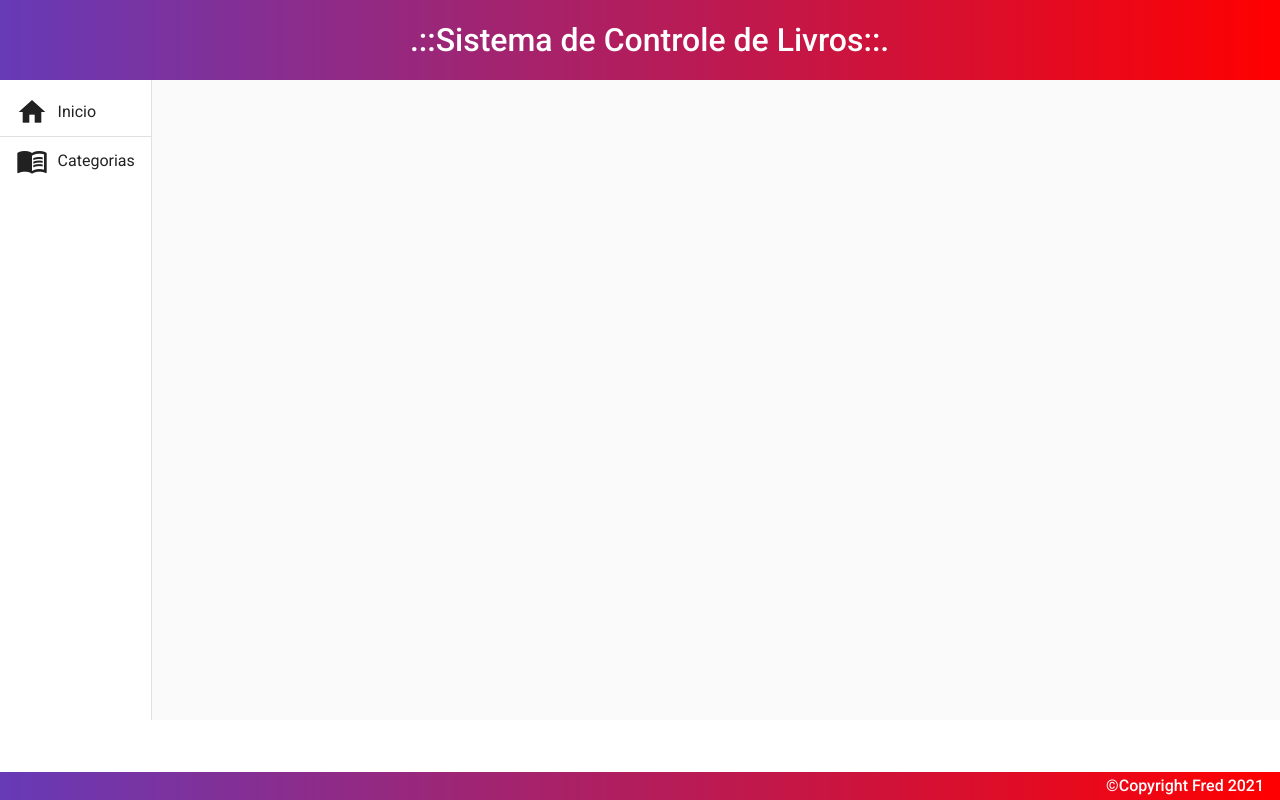
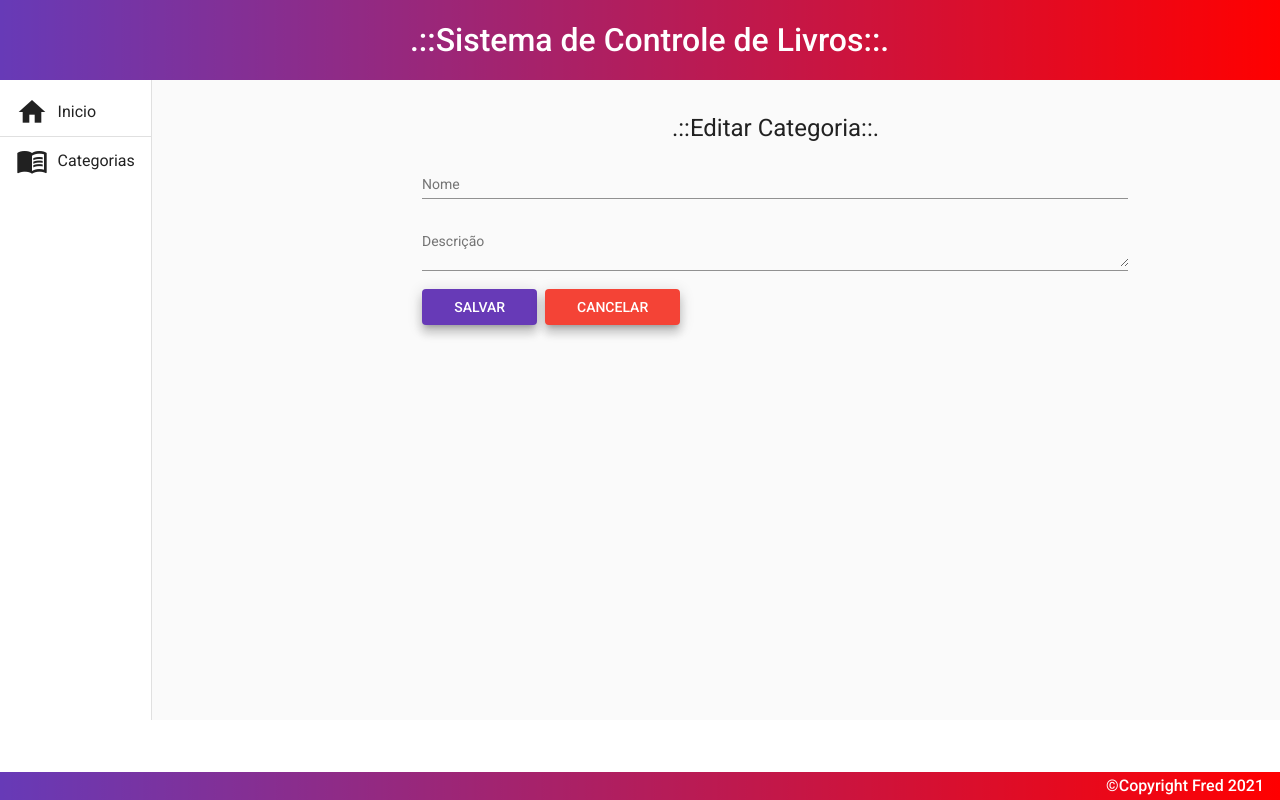
Before and after one commit to fredyefra/angular-livraria-frontend, an Angular app: page /categorias/update/1 in a window 1280 px wide. Before the commit this address led to /. Built offline with nearby package versions, Linux system fonts and the light colour scheme; no server answers.

Commit message:
Componente Update.

```diff
--- a/src/app/components/view/categoria/categoria-delete/categoria-delete.component.ts
+++ b/src/app/components/view/categoria/categoria-delete/categoria-delete.component.ts
@@ -9,7 +9,7 @@ import { ActivatedRoute, Router } from "@angular/router";
   styleUrls: ["./categoria-delete.component.css"],
 })
 export class CategoriaDeleteComponent implements OnInit {
-  categoria: Categoria = {
+    categoria: Categoria = {
     identificador: "",
     nome: "",
     descricao: "",
@@ -48,5 +48,4 @@ export class CategoriaDeleteComponent implements OnInit {
  cancel(): void{
    this.rota.navigate(['categorias'])
  }
-
 }
--- a/src/app/components/view/categoria/categoria-list/categoria-list.component.html
+++ b/src/app/components/view/categoria/categoria-list/categoria-list.component.html
@@ -1,6 +1,6 @@
 <div class="content">
   <div class="title">
-    <h1>Categoria</h1>
+    <h1>.::Consultar Categorias::.</h1>
   </div>
 
   <button class="button mat-elevation-z8" (click)="rotaNovaCategoria()" mat-flat-button color="primary">
@@ -42,11 +42,31 @@
         <th mat-header-cell *matHeaderCellDef class="header">AÇÕES</th>
         <td mat-cell *matCellDef="let element">
 
+          <!-- <a class="delete" routerLink="delete/ {{element.identificador}}">
+            <i class="material-icons">delete</i>
+          </a> -->
+
+          <button mat-icon-button color="primary" routerLink="update/{{element.identificador}}">
+            <mat-icon>edit</mat-icon>
+          </button>
+
+          <button mat-icon-button color="warn" routerLink="delete/{{element.identificador}}" aria-label="Example icon-button with a heart icon">
+            <mat-icon>delete</mat-icon>
+          </button>
+
+        </td>
+
+      </ng-container>
+
+      <!-- <ng-container matColumnDef="editar">
+        <th mat-header-cell *matHeaderCellDef class="header">EDITAR</th>
+        <td mat-cell *matCellDef="let element">
+
           <a class="description" href="#">
             <i class="material-icons">description</i>
           </a>
 
-          <a class="edit" href="#">
+          <a class="edit">
             <i class="material-icons">edit</i>
           </a>
 
@@ -56,7 +76,9 @@
 
         </td>
 
-      </ng-container>
+      </ng-container> -->
+
+
 
       <tr mat-header-row *matHeaderRowDef="displayedColumns"></tr>
       <tr mat-row *matRowDef="let row; columns: displayedColumns"></tr>
--- a/src/app/components/view/categoria/categoria-list/categoria-list.component.ts
+++ b/src/app/components/view/categoria/categoria-list/categoria-list.component.ts
@@ -1,8 +1,12 @@
-import { Component, OnInit } from '@angular/core';
+import { Component, Inject, OnInit } from '@angular/core';
 import { Router } from '@angular/router';
+import { Dialog } from '@material-ui/core';
 import { Rotate90DegreesCcw } from '@material-ui/icons';
 import { Categoria } from '../categoria.model';
 import { CategoriaService } from '../categoria.service';
+import { MatDialog, MAT_DIALOG_DATA } from '@angular/material/dialog';
+import { CategoriaUpdateComponent } from '../categoria-update/categoria-update.component';
+
 
 @Component({
   selector: 'app-categoria-list',
@@ -12,14 +16,21 @@ import { CategoriaService } from '../categoria.service';
 export class CategoriaListComponent implements OnInit {
 
   categorias: Categoria[] = [];
-  //rota: Router = new Router;
+
+  categoria:   Categoria = {
+    identificador: "",
+    nome: "",
+    descricao: "",
+  };
+
 
   displayedColumns: string[] = ['identificador', 'nome', 'descricao',  'livros', 'acoes'];
 
-  constructor(private service:CategoriaService, private rota:Router) { }
+  constructor(private service:CategoriaService, private rota:Router, public dialog: MatDialog) {}
 
   ngOnInit(): void {
   this.findAll();
+
   }
 
   private findAll(){
@@ -32,4 +43,34 @@ export class CategoriaListComponent implements OnInit {
   rotaNovaCategoria(): void{
     this.rota.navigate(["categorias/create"]);
   }
+
+
+  /* openDialog(identificador: string): void{
+
+    const dialogRef = this.dialog.open(CategoriaUpdateComponent);
+
+    dialogRef.afterOpened().subscribe(result => {
+      this.service
+      .findById(identificador).subscribe((formulario) => {
+        //this.categoria.identificador = resposta.identificador;
+        this.categoria.nome = formulario.nome;
+        this.categoria.descricao = formulario.descricao;
+        console.log(this.categoria.descricao)
+      })
+
+    });
+  } */
+
+
+
+  /* update(): void {
+    this.service.update(this.categoria.identificador!).subscribe(result => {
+      //this.service.delete(this.categoria.identificador!).subscribe((formulario) => {
+        this.service.mensagem('Categoria alterada com sucesso!')
+        //this.rota.navigate(['categorias'])
+
+    })
+  }*/
+
+
 }
--- /dev/null
+++ b/src/app/components/view/categoria/categoria-update/categoria-update.component.css
@@ -0,0 +1,26 @@
+form{
+    text-align: center;
+    width: 70%;
+    margin: 2rem auto 0 auto;
+    }
+
+    h3{
+        font-size: 2rem;
+        font-weight: 500;
+        margin-bottom: 3rem;
+    }
+
+    .form{
+        width: 100%;
+    }
+
+    .buttons{
+        width: 100%;
+        text-align: start;
+    }
+
+    button{
+        margin-right: .5rem;
+        padding-right: 2rem;
+        padding-left: 2rem;
+    }
--- /dev/null
+++ b/src/app/components/view/categoria/categoria-update/categoria-update.component.html
@@ -0,0 +1,24 @@
+<form method="POST">
+  <h1>.::Editar Categoria::.</h1>
+
+  <mat-form-field class="form">
+    <mat-label>Nome</mat-label>
+    <input matInput type="text" [(ngModel)]="categoria.nome" name="nome" disabled="false" />
+  </mat-form-field>
+
+  <mat-form-field class="form">
+    <mat-label>Descrição</mat-label>
+    <textarea matInput  type="text" [(ngModel)]="categoria.descricao" name="descricao"  name="descricao" disabled="false"></textarea>
+  </mat-form-field>
+
+  <div class="buttons">
+    <button (click) ="update()" class="button mat-elevation-z8" mat-flat-button color="primary">
+        SALVAR
+      </button>
+
+      <button (click) ="cancel()"  class="button mat-elevation-z8" mat-flat-button color="warn">
+        CANCELAR
+      </button>
+  </div>
+
+</form>
--- /dev/null
+++ b/src/app/components/view/categoria/categoria-update/categoria-update.component.ts
@@ -0,0 +1,49 @@
+import { Component, OnInit } from '@angular/core';
+import { MatDialog } from '@angular/material/dialog';
+import { Output, EventEmitter } from '@angular/core';
+import { CategoriaService } from '../categoria.service';
+import { Categoria } from '../categoria.model';
+import { ActivatedRoute, Router } from '@angular/router';
+import { DataServiceService } from 'src/app/service/dataservice/data-service.service';
+
+@Component({
+  selector: 'app-categoria-update',
+  templateUrl: './categoria-update.component.html',
+  styleUrls: ['./categoria-update.component.css']
+})
+export class CategoriaUpdateComponent implements OnInit {
+
+   categoria:  Categoria = {
+   identificador: "",
+   nome: "",
+   descricao: "",
+  };
+
+  constructor(private service: CategoriaService, public dialog: MatDialog, private route: ActivatedRoute,
+    private rota: Router) { }
+
+  ngOnInit(): void {
+    this.categoria.identificador = this.route.snapshot.paramMap.get("id")!;
+    this.findById()
+  }
+
+  findById(): void {
+    this.service
+      .findById(this.categoria.identificador!).subscribe((formulario) => {
+        this.categoria.nome = formulario.nome;
+        this.categoria.descricao = formulario.descricao;
+      })
+  }
+
+  update(): void{
+    this.service.update(this.categoria.identificador!).subscribe((formulario) => {
+    this.service.mensagem('Categoria editada com sucesso!')
+    this.rota.navigate(['categorias'])
+  })
+ }
+
+ cancel(): void{
+   this.rota.navigate(['categorias'])
+ }
+
+}
--- a/src/app/components/view/categoria/categoria.service.ts
+++ b/src/app/components/view/categoria/categoria.service.ts
@@ -34,6 +34,11 @@ export class CategoriaService {
     return this.http.delete<void>(url);
   }
 
+  update(id:String): Observable<Categoria>{
+   const url = `${this.urlEndpoint}/categorias/${id}`;
+   return this.http.put<Categoria>(url,id);
+  }
+
   mensagem(mensagem: String): void {
     this._snack.open(`${mensagem}`, "OK", {
       horizontalPosition: "end",
```
Also changed, not shown: src/app/app-routing.module.ts (+7 -1 lines), src/app/app.module.ts (+6 -1 lines), src/app/service/dataservice/data-service.service.ts (added, +12 -0 lines).
